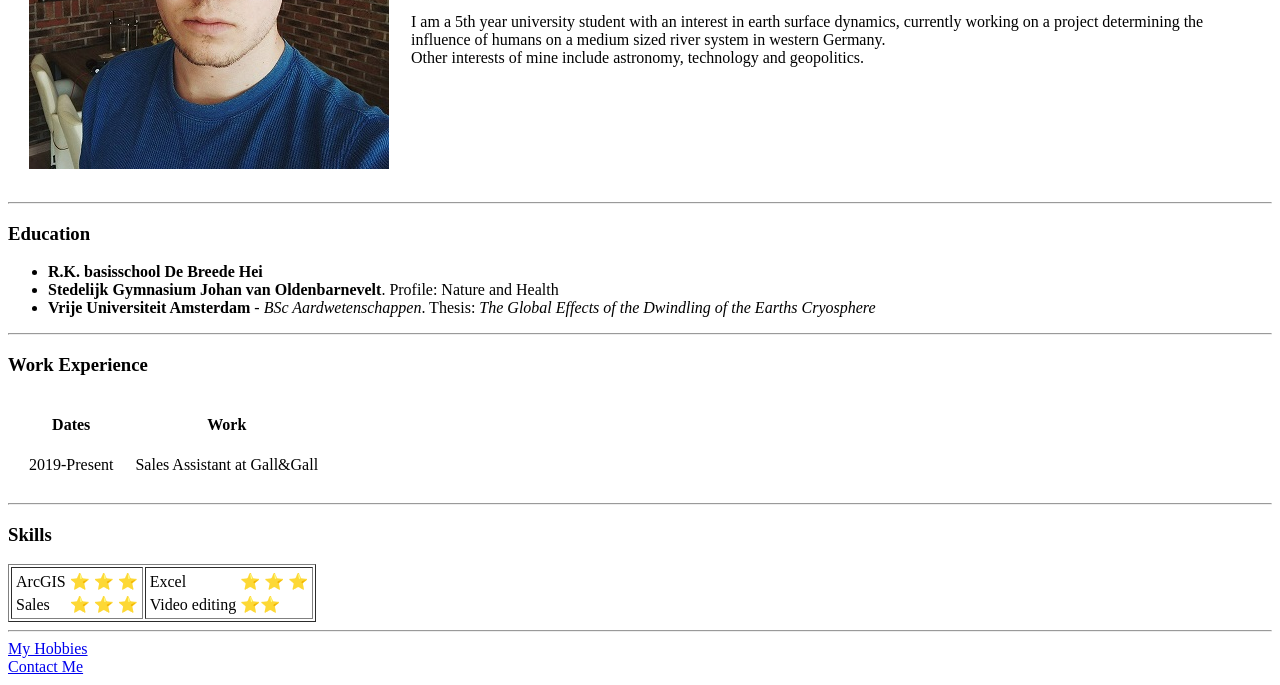
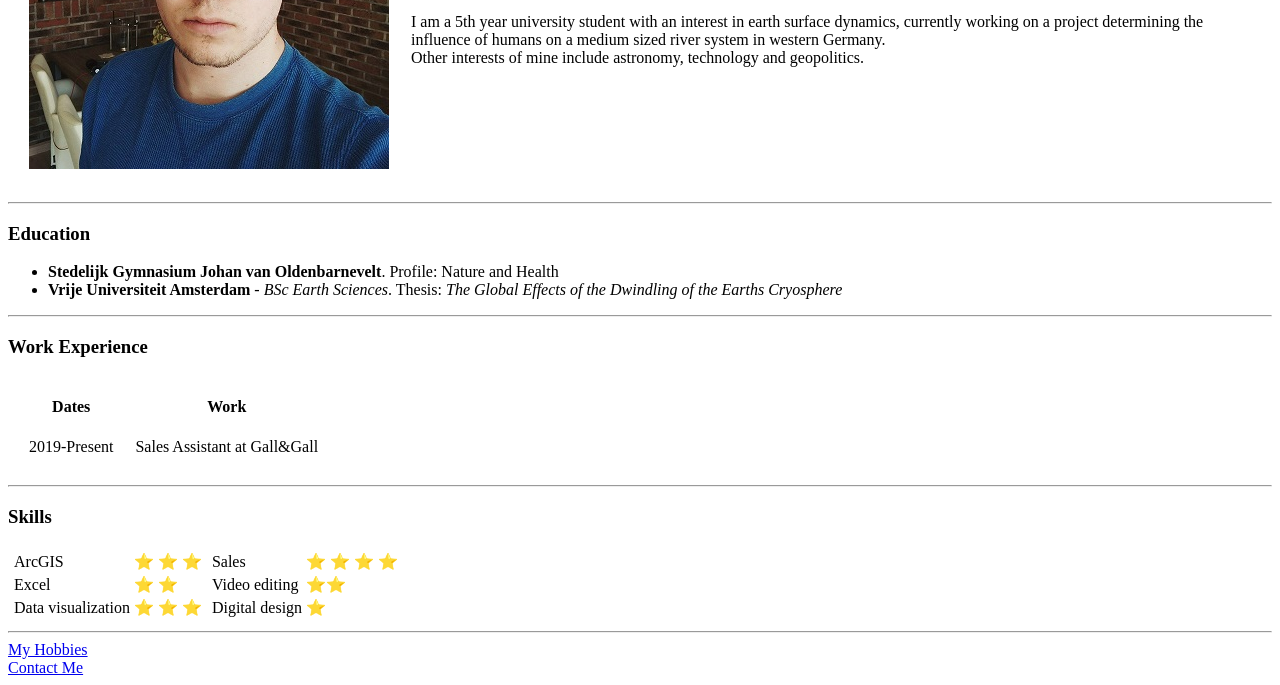
Before and after one commit to CrestLithic/cv, a plain HTML site: page index.html in a window 1280 px wide. Shown: the part 220-905 px from the top of the page. Drawn offline with Linux system fonts and the light colour scheme.

Commit message:
Edited index page skill tables

```diff
--- a/index.html
+++ b/index.html
@@ -21,9 +21,8 @@
 
   <h3>Education</h3>
   <ul>
-    <li><strong>R.K. basisschool De Breede Hei</strong></li>
     <li><strong>Stedelijk Gymnasium Johan van Oldenbarnevelt</strong>. Profile: Nature and Health</li>
-    <li><strong>Vrije Universiteit Amsterdam</strong> - <i>BSc Aardwetenschappen</i>. Thesis: <i>The Global Effects of the Dwindling of the Earths Cryosphere</i></li>
+    <li><strong>Vrije Universiteit Amsterdam</strong> - <i>BSc Earth Sciences</i>. Thesis: <i>The Global Effects of the Dwindling of the Earths Cryosphere</i></li>
   </ul>
 
   <hr>
@@ -47,7 +46,7 @@
   <hr>
 
   <h3>Skills</h3>
-    <table border="1">
+    <table>
       <tbody>
         <tr>
           <td>
@@ -57,7 +56,11 @@
                 <td>&#11088; &#11088; &#11088;</td>
               </tr>
               <tr>
-                <td>Sales</td>
+                <td>Excel</td>
+                <td>&#11088; &#11088;</td>
+              </tr>
+              <tr>
+                <td>Data visualization</td>
                 <td>&#11088; &#11088; &#11088;</td>
               </tr>
             </table>
@@ -65,12 +68,16 @@
           <td>
             <table>
               <tr>
-                <td>Excel</td>
-                <td>&#11088; &#11088; &#11088;</td>
+                <td>Sales</td>
+                <td>&#11088; &#11088; &#11088; &#11088;</td>
               </tr>
               <tr>
                 <td>Video editing</td>
                 <td>&#11088;&#11088;</td>
+              </tr>
+              <tr>
+                <td>Digital design</td>
+                <td>&#11088;</td>
               </tr>
             </table>
           </td>
```
